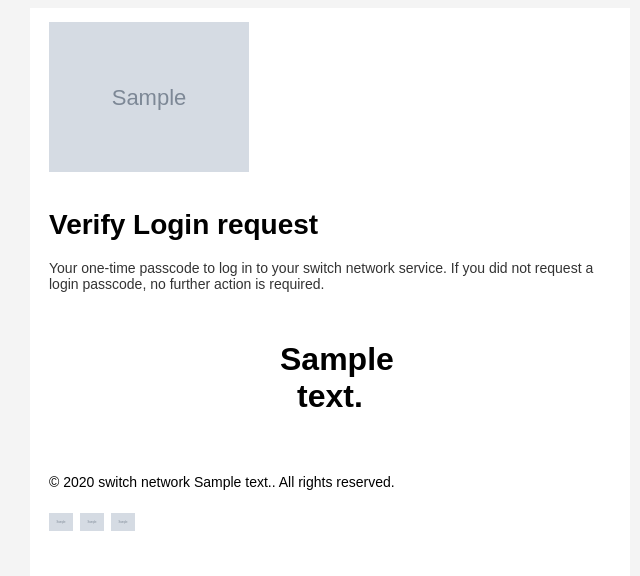
After one commit to switch-fj/switch-fiji-server, a Python web app: template app/templates/verify_login.html in a window 1280 px wide. The commit adds this page. Shown: the top 576 px of the page, without its empty margins (310-950 px from the left). Run offline with Jinja, Linux system fonts and the light colour scheme; the template is opened without the code that fills it: most values are stand-ins (such as "Sample title", 1, 10 or a date in 2020); grey boxes marked "Sample" are stand-in pictures.

Commit message:
add verify login email templates.

```diff
--- a/app/shared/schema.py
+++ b/app/shared/schema.py
@@ -118,6 +118,7 @@ class HTMLContent:
 class EmailTypes:
     EMAIL_VERIFICATION = HTMLContent("Verify your account", "email_verification.html")
     PWD_RESET = HTMLContent("Password reset", "pwd_reset.html")
+    VERIFY_LOGIN = HTMLContent("Verify Login Request", "verify_login.html")
 
 
 class EmailModel(BaseModel):
--- a/app/templates/atoms/button.html
+++ b/app/templates/atoms/button.html
@@ -1,6 +1,6 @@
 {% macro button(href, text, bg_color=primary) %}
   <a href="{{ href }}"
-     style="width: 85%; margin: 0px auto; max-width: 600px;  text-align: center; color: #ffffff; padding: 12px 24px; text-decoration: none; border-radius: 8px; display: inline-block; font-weight: bold; background-color: {{ bg_color }}"
+     style="width: 100%; margin: 0px auto; max-width: 400px;  text-align: center; color: #ffffff; padding: 12px 24px; text-decoration: none; border-radius: 8px; display: inline-block; font-weight: bold; background-color: {{ bg_color }}"
   >
     {{ text }}
   </a>
--- /dev/null
+++ b/app/templates/atoms/token.html
@@ -0,0 +1,7 @@
+{% macro token(text, bg_color=primary) %}
+  <p
+    style="width: 100px; margin: 0px auto; max-width: 600px;  text-align: center; color: {{bg_color}}; font-size: xx-large; padding: 12px 24px; text-decoration: none; border-radius: 8px; display: inline-block; font-weight: bold; border: 1px solid {{ bg_color }}"
+  >
+    {{ text }}
+</p>
+{% endmacro %}
--- a/app/templates/email_header.html
+++ b/app/templates/email_header.html
@@ -1,9 +1,9 @@
 <nav class="relative bg-white border-b border-neutral-200 after:pointer-events-none after:absolute after:inset-x-0 after:bottom-0 after:h-px after:bg-white/10">
     <div class="mx-auto max-w-full p-4 sm:p-6 flex justify-start gap-4 items-center">
       <div id="menuEl" class="flex lg:hidden flex-col space-y-1 cursor-pointer">
-        <span id="burgerOneEl" class="block h-0.75 w-6.25 bg-black transition-all origin-center duration-150 ease-in-out translate-y-0 rotate-0"></span>
-        <span id="burgerTwoEl" class="block h-0.75 w-6.25 bg-black transition-all translate-x-0 duration-150 ease-in-out opacity-100"></span>
-        <span id="burgerThreeEl" class="block h-0.75 w-6.25 bg-black transition-all origin-center duration-150 ease-in-out translate-y-0 rotate-0"></span>
+        <span id="burgerOneEl" class="block h-[3px] w-[25px] bg-black transition-all origin-center duration-150 ease-in-out translate-y-0 rotate-0"></span>
+        <span id="burgerTwoEl" class="block h-[3px] w-[25px] bg-black transition-all translate-x-0 duration-150 ease-in-out opacity-100"></span>
+        <span id="burgerThreeEl" class="block h-[3px] w-[25px] bg-black transition-all origin-center duration-150 ease-in-out translate-y-0 rotate-0"></span>
       </div>
         <div class="flex shrink-0 items-center">
             <img src="{{url_for('static', path='/images/logo-icon.png')}}" alt="switch network logo" class="h-8 w-auto" />
--- a/app/templates/email_preview.html
+++ b/app/templates/email_preview.html
@@ -1,5 +1,5 @@
 <iframe
     id="emailFrame"
     src="/render_email?t={{ slug }}"
-    class="w-full min-h-[calc(100vh-200px)] overflow-scroll relative"
+    class="w-full h-screen overflow-scroll relative"
 ></iframe>
--- a/app/templates/email_verification.html
+++ b/app/templates/email_verification.html
@@ -7,10 +7,9 @@
 <table style="width: 100%; border-radius: 8px; margin-bottom: 20px;">
     <tr>
         <td style="width: 100%;">
-            <h1 style="color: {{ text_primary }}; font-size: {{ heading_size }}">Hello {{ first_name }},</h1>
+            <h1 style="color: {{ text_primary }}; font-size: {{ heading_size }}">Hello there,</h1>
             <p style="color: #333;">
-                You’re one step away from connecting and managing your devices in real time.
-                Please verify your email to activate your account. Once you’re in, you’ll be able to monitor, control, and gain insights from your connected systems—all in one place.
+                Please verify your email to activate your account.
                 If you need any help getting started, we’re always here for you.
             </p>
         </td>
--- a/app/templates/pwd_reset.html
+++ b/app/templates/pwd_reset.html
@@ -7,7 +7,7 @@
 <table style="width: 100%; border-radius: 8px; margin-bottom: 20px;">
     <tr>
         <td style="width: 100%;">
-            <h1 style="color: {{ text_primary }}; font-size: {{ heading_size }}">Hello {{ first_name }},</h1>
+            <h1 style="color: {{ text_primary }}; font-size: {{ heading_size }}">Hello there,</h1>
             <p style="color: #333;">
                 We received a request to reset your password. Click the button below to choose a new password:
             </p>
--- /dev/null
+++ b/app/templates/verify_login.html
@@ -0,0 +1,23 @@
+{% from "atoms/token.html" import token with context %}
+{% extends 'layout.html' %}
+
+{% block title %}Verify Your Login{% endblock %}
+
+{% block content %}
+<table style="width: 100%; border-radius: 8px; margin-bottom: 20px;">
+    <tr>
+        <td style="width: 100%;">
+            <h1 style="color: {{ text_primary }}; font-size: {{ heading_size }}">Verify Login request</h1>
+            <p style="color: #333;">
+                Your one-time passcode to log in to your switch network service. If you did not request a login passcode, no further action is required.
+            </p>
+        </td>
+    </tr>
+
+    <tr align="center" style="width:100%;">
+        <td style="width: 100%; padding: 20px 0px;">
+            {{ token(text) }}
+        </td>
+    </tr>
+</table>
+{% endblock %}
```
Also changed, not shown: app/shared/mail.py (+10 -2 lines).
